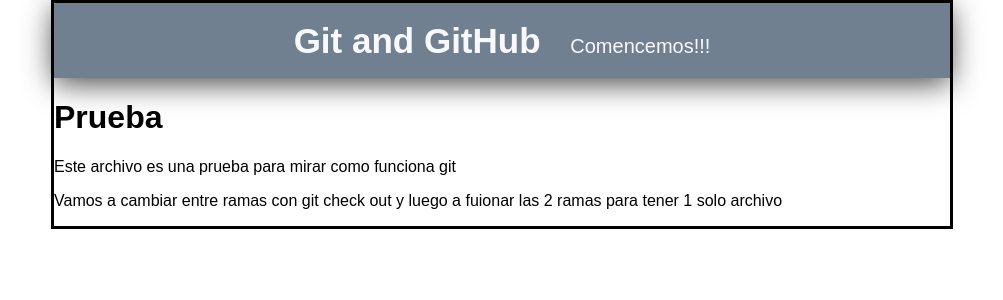
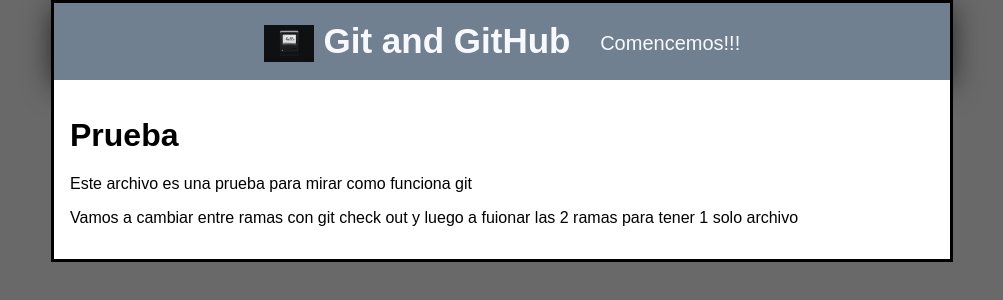
Before and after one commit to dazx606/clase-Git, a plain HTML site: page index.html in a window 1280 px wide. Shown: the whole page, without its empty margins (138-1141 px from the left). Drawn offline with Linux system fonts and the light colour scheme.

Commit message:
se agrega logo y color de fondo

```diff
--- a/css/style.css
+++ b/css/style.css
@@ -4,6 +4,7 @@ body{
     text-align: center;
     margin: 0;
     padding: 0;
+    background-color:dimgrey;
 
 }
 
@@ -13,6 +14,7 @@ body{
     text-align: left;
     border: 3px solid black;
     margin: 0 auto;
+    height: auto;
 
 }
 
@@ -30,5 +32,16 @@ body{
     font-size: 20px;
     padding: 0 0 0 1em;
     font-weight: normal;
+    vertical-align: middle;
 
 }
+#post{
+    background-color: white;
+    padding: 1em;
+}
+
+#logo{
+    width: 50px;
+    height: auto;
+    vertical-align: middle;
+}
--- a/index.html
+++ b/index.html
@@ -10,6 +10,7 @@
 <body>
     <div id="container">
         <div id="cabecera">
+            <img id="logo" src="/imagenes/logo.jpg" />
             Git and GitHub
             <span id="tagline">Comencemos!!!</span>
         </div>
```
